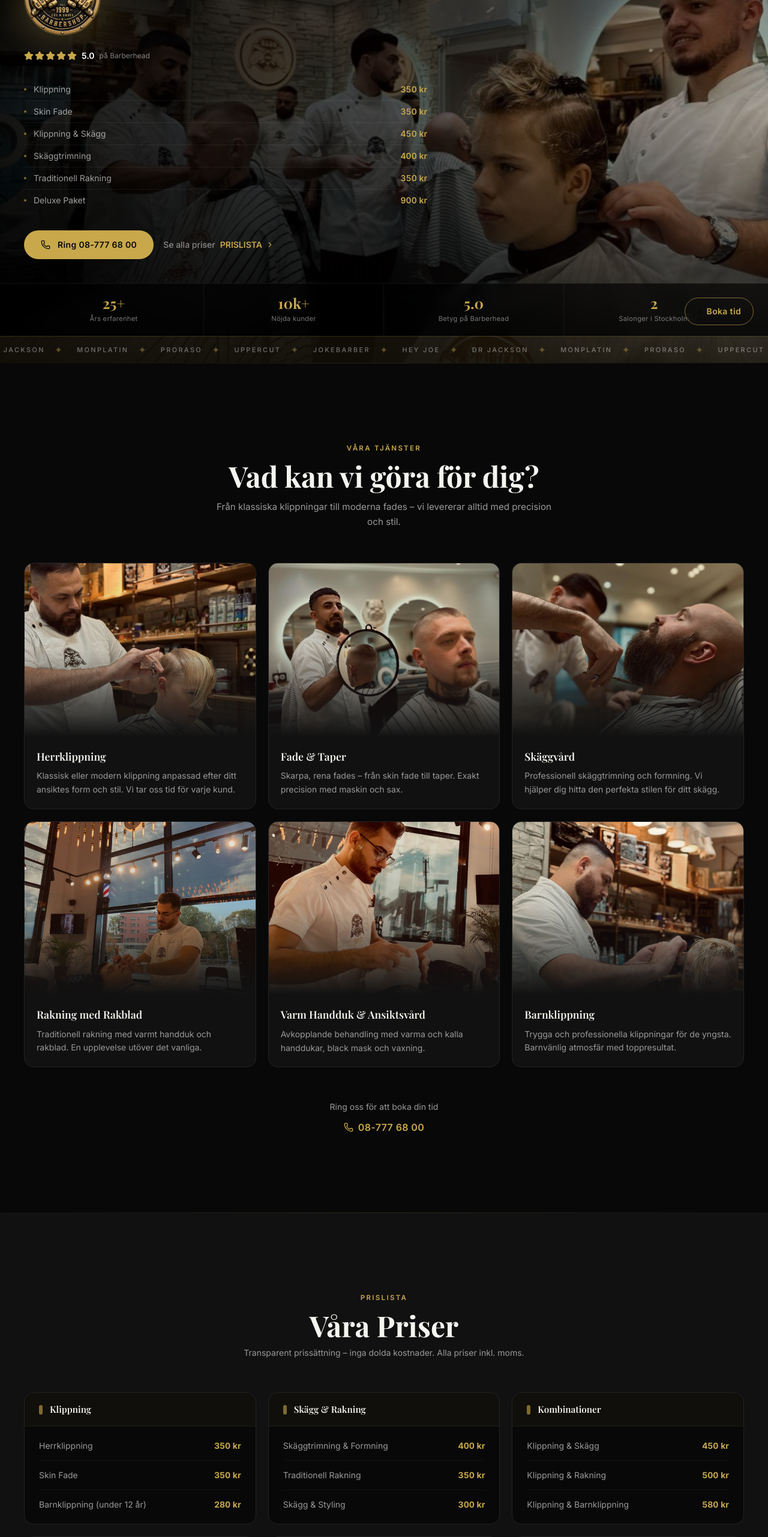
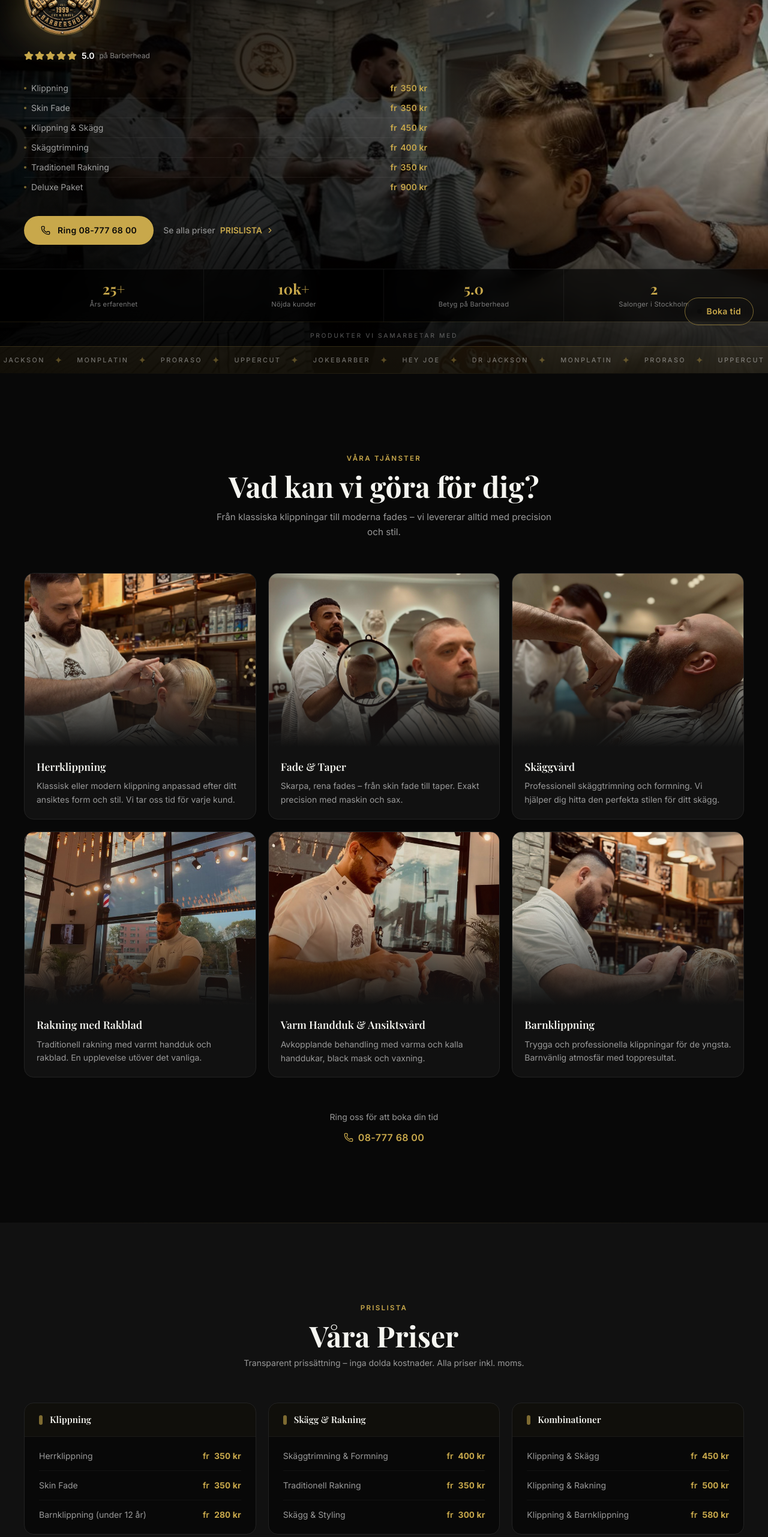
Before and after one commit to Hasse94/saho-barber-site, a Next.js app: page / in a window 1280 px wide. Shown: the part 234-2796 px from the top of the page at 60% size. Built offline with nearby package versions, Linux system fonts and the light colour scheme; a web font is replaced by a local one.

Commit message:
Update hero and prislista with fr prefix and ticker label
- Add 'fr' prefix to all prices in hero and prislista sections
- Add 'Produkter vi samarbetar med' label above scrolling ticker
- Tighten price row spacing in hero

Co-Authored-By: Claude Sonnet 4.6 <noreply@anthropic.com>

```diff
--- a/components/hero.tsx
+++ b/components/hero.tsx
@@ -117,7 +117,7 @@ export function Hero() {
               {prices.map((p, i) => (
                 <div
                   key={i}
-                  className="flex items-center gap-3 py-2 border-b border-white/[0.06] last:border-b-0"
+                  className="flex items-center gap-2 py-1.5 border-b border-white/[0.06] last:border-b-0"
                   style={{
                     opacity: isVisible ? 1 : 0,
                     transform: isVisible ? "translateY(0)" : "translateY(8px)",
@@ -126,7 +126,10 @@ export function Hero() {
                 >
                   <span className="w-1 h-1 rounded-full bg-primary/60 flex-shrink-0" />
                   <span className="text-white/60 text-sm flex-1">{p.service}</span>
-                  <span className="text-primary font-semibold text-sm tabular-nums">{p.price}</span>
+                  <span className="text-primary font-semibold text-sm tabular-nums flex items-baseline gap-0.5">
+                    <span className="text-primary font-semibold text-sm mr-1">fr</span>
+                    {p.price}
+                  </span>
                 </div>
               ))}
             </div>
@@ -179,6 +182,13 @@ export function Hero() {
         </div>
       </div>
 
+      {/* Ticker label */}
+      <div className="relative z-10 text-center py-2 border-t border-primary/[0.12]">
+        <span className="text-[0.65rem] text-white/30 tracking-[0.25em] uppercase font-medium">
+          Produkter vi samarbetar med
+        </span>
+      </div>
+
       {/* Scrolling ticker */}
       <div className="relative z-10 overflow-hidden bg-primary/[0.08] border-t border-primary/[0.18] py-2.5">
         <div className="flex animate-ticker whitespace-nowrap">
--- a/components/prislista.tsx
+++ b/components/prislista.tsx
@@ -119,7 +119,8 @@ export function Prislista() {
                     <span className="text-sm text-muted-foreground group-hover:text-foreground/80 transition-colors duration-200">
                       {item.service}
                     </span>
-                    <span className="font-bold text-primary text-sm tabular-nums ml-4 flex-shrink-0">
+                    <span className="font-bold text-primary text-sm tabular-nums ml-4 flex-shrink-0 flex items-baseline gap-1">
+                      <span className="text-primary font-semibold text-sm mr-1">fr</span>
                       {item.price}
                     </span>
                   </div>
```
